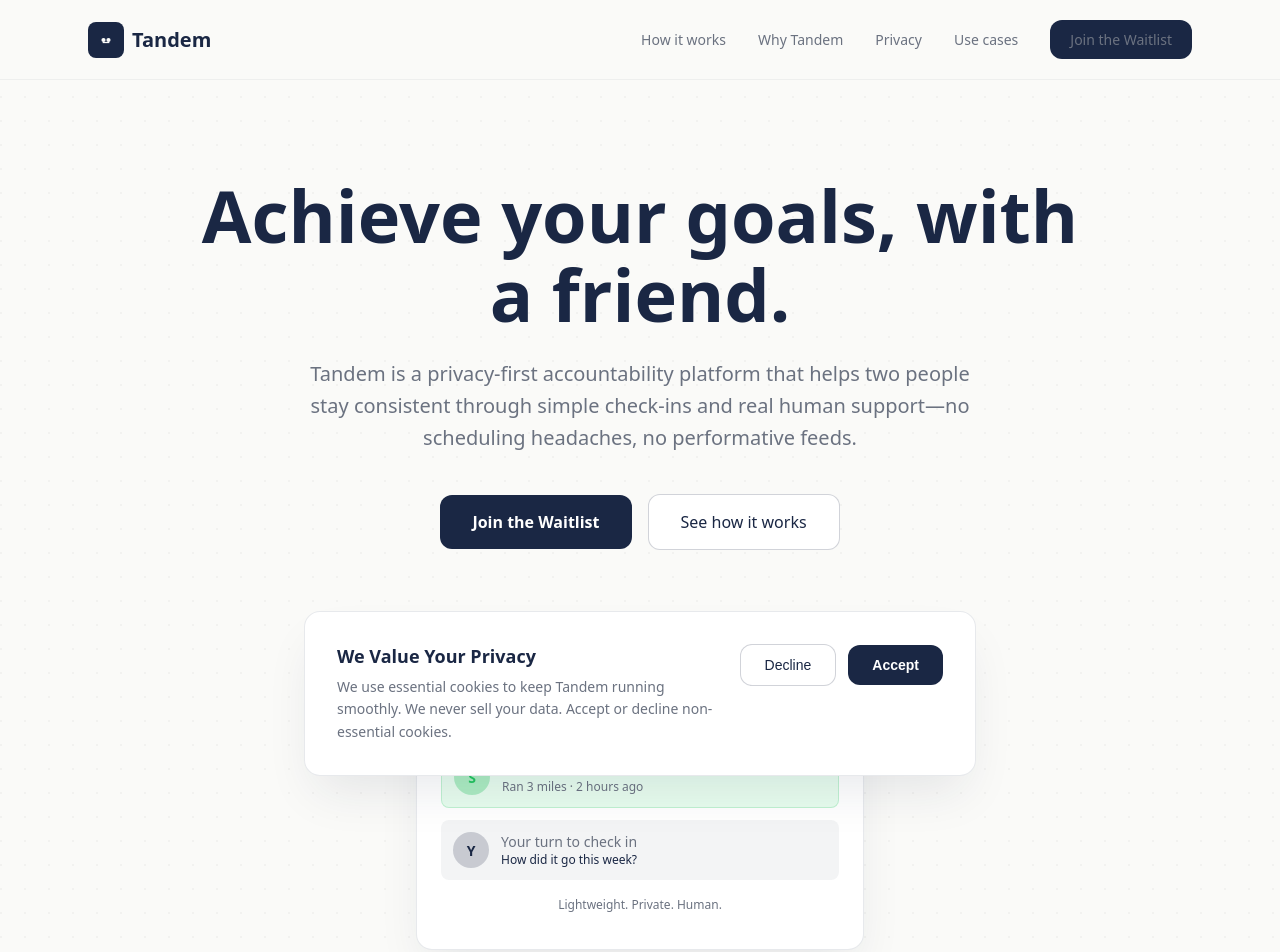
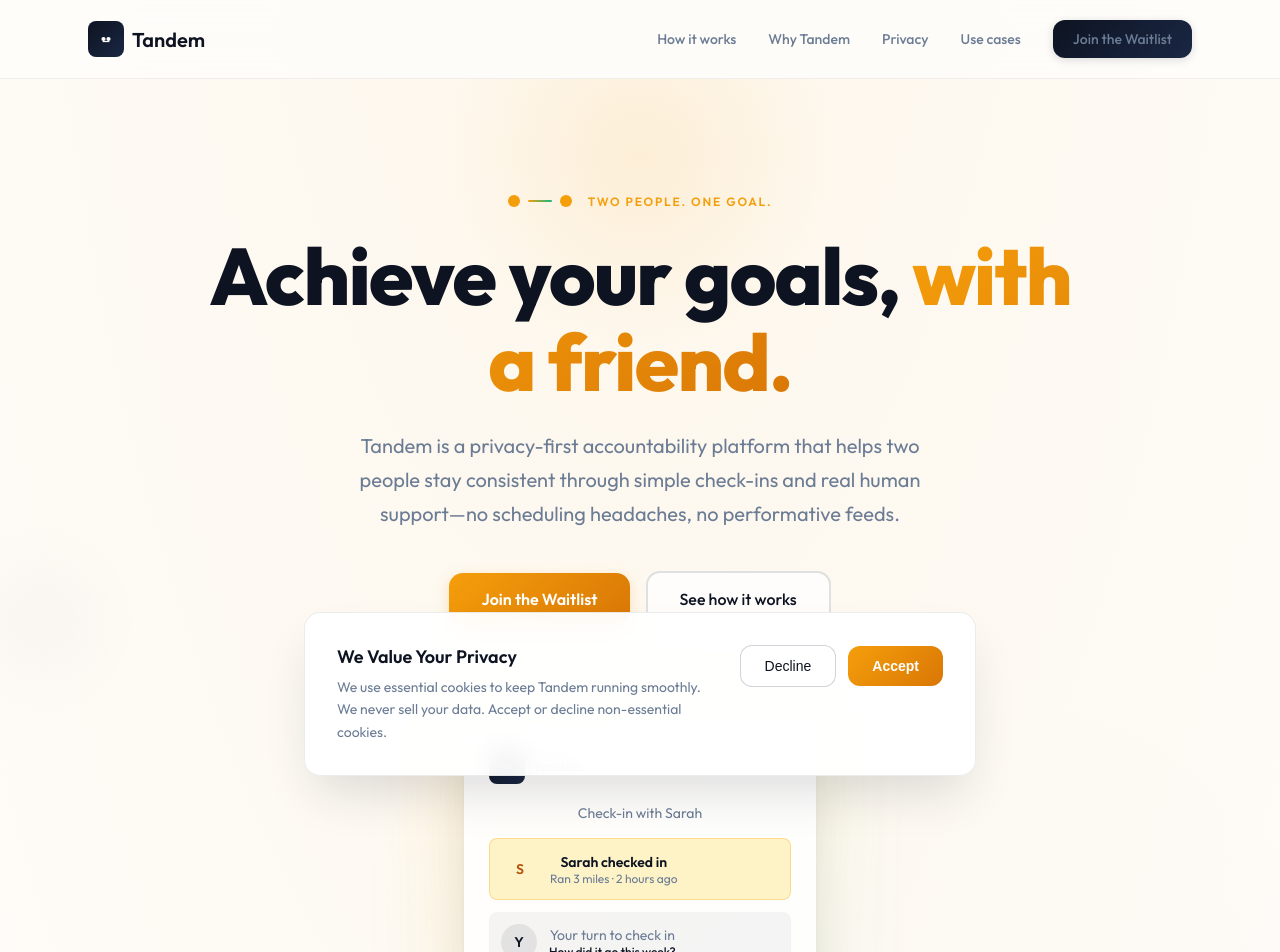
Before and after one commit to quicktest007/tandem, a React (Vite) app: page / in a window 1280 px wide. Shown: the top 952 px of the page. Built offline with nearby package versions, Linux system fonts and the light colour scheme.

Commit message:
Add Google Fonts and enhance styling in index.css and Hero component

```diff
--- a/index.html
+++ b/index.html
@@ -2,6 +2,9 @@
 <html lang="en">
   <head>
     <meta charset="UTF-8" />
+    <link rel="preconnect" href="https://fonts.googleapis.com" />
+    <link rel="preconnect" href="https://fonts.gstatic.com" crossorigin />
+    <link href="https://fonts.googleapis.com/css2?family=Outfit:wght@300;400;500;600;700;800&display=swap" rel="stylesheet" />
     <meta name="viewport" content="width=device-width, initial-scale=1.0" />
     <meta name="description" content="Tandem – A privacy-first accountability tool that helps you stay consistent with your goals through genuine human connection." />
     <title>Tandem – Achieve your goals, with a friend.</title>
--- a/src/components/Hero.jsx
+++ b/src/components/Hero.jsx
@@ -9,8 +9,23 @@
 
   return (
     <section className="hero" aria-labelledby="hero-heading">
+      <div className="hero-bg-shapes">
+        <div className="hero-shape hero-shape-1" aria-hidden="true" />
+        <div className="hero-shape hero-shape-2" aria-hidden="true" />
+        <div className="hero-shape hero-shape-3" aria-hidden="true" />
+      </div>
+
       <div className="hero-inner">
-        <h1 id="hero-heading">Achieve your goals, with a friend.</h1>
+        <div className="hero-connection">
+          <span className="hero-connection-dot" />
+          <span className="hero-connection-line" />
+          <span className="hero-connection-dot" />
+          <span className="hero-connection-label" style={{ marginLeft: '0.5rem' }}>Two people. One goal.</span>
+        </div>
+
+        <h1 id="hero-heading">
+          Achieve your goals, <span className="gradient-text">with a friend.</span>
+        </h1>
         <p className="hero-sub">
           Tandem is a privacy-first accountability platform that helps two people stay consistent through simple check-ins and real human support—no scheduling headaches, no performative feeds.
         </p>
--- a/src/index.css
+++ b/src/index.css
@@ -1,11 +1,16 @@
-/* Tandem – Plain CSS (no Tailwind) */
+/* Tandem – Distinctive design system */
 :root {
-  --navy: #1a2744;
-  --navy-dark: #0f1729;
-  --off-white: #fafaf8;
-  --muted: #6b7280;
-  --accent: #22c55e;
-  --accent-muted: #86efac;
+  --navy: #0d1321;
+  --navy-light: #1a2744;
+  --navy-dark: #060a10;
+  --off-white: #f8f6f3;
+  --cream: #fefdfb;
+  --muted: #6b7c94;
+  --accent: #f59e0b;
+  --accent-soft: #fef3c7;
+  --accent-glow: rgba(245, 158, 11, 0.25);
+  --success: #10b981;
+  --success-soft: #d1fae5;
 }
 
 * {
@@ -18,16 +23,19 @@
 
 body {
   margin: 0;
-  font-family: system-ui, -apple-system, sans-serif;
+  font-family: 'Outfit', system-ui, -apple-system, sans-serif;
   color: var(--navy);
-  background: var(--off-white);
+  background: var(--cream);
   -webkit-font-smoothing: antialiased;
 }
 
 .app {
   min-height: 100vh;
-  background-image: radial-gradient(circle at 1px 1px, rgba(0,0,0,0.03) 1px, transparent 0);
-  background-size: 24px 24px;
+  background:
+    radial-gradient(ellipse 80% 50% at 50% -10%, rgba(245, 158, 11, 0.08), transparent),
+    radial-gradient(ellipse 60% 40% at 80% 50%, rgba(26, 39, 68, 0.04), transparent),
+    radial-gradient(ellipse 50% 30% at 20% 80%, rgba(16, 185, 129, 0.05), transparent),
+    var(--cream);
 }
 
 /* Header */
@@ -35,8 +43,9 @@
   position: sticky;
   top: 0;
   z-index: 50;
-  background: rgba(250, 250, 248, 0.95);
-  border-bottom: 1px solid rgba(26, 39, 68, 0.05);
+  background: rgba(254, 253, 251, 0.85);
+  backdrop-filter: blur(12px);
+  border-bottom: 1px solid rgba(13, 19, 33, 0.06);
 }
 
 .header-inner {
@@ -63,7 +72,7 @@
 .logo-icon {
   width: 2.25rem;
   height: 2.25rem;
-  background: var(--navy);
+  background: linear-gradient(135deg, var(--navy) 0%, var(--navy-light) 100%);
   border-radius: 0.5rem;
   display: flex;
   align-items: center;
@@ -73,7 +82,7 @@
 .logo-icon svg {
   width: 1.25rem;
   height: 1.25rem;
-  color: var(--off-white);
+  color: var(--cream);
 }
 
 .header-nav {
@@ -101,13 +110,19 @@
   font-size: 0.875rem;
   font-weight: 600;
   color: white;
-  background: var(--navy);
+  background: linear-gradient(135deg, var(--navy) 0%, var(--navy-light) 100%);
   padding: 0.625rem 1.25rem;
   border-radius: 0.75rem;
   text-decoration: none;
+  box-shadow: 0 2px 8px rgba(13, 19, 33, 0.15);
+  transition: transform 0.2s, box-shadow 0.2s;
 }
 
-.header-cta:hover { background: var(--navy-dark); }
+.header-cta:hover {
+  background: var(--navy-dark);
+  transform: translateY(-1px);
+  box-shadow: 0 4px 12px rgba(13, 19, 33, 0.2);
+}
 
 .mobile-menu-btn {
   display: flex;
@@ -123,7 +138,7 @@
 }
 
 .mobile-nav {
-  border-top: 1px solid rgba(26, 39, 68, 0.05);
+  border-top: 1px solid rgba(13, 19, 33, 0.06);
   padding: 1rem 1.5rem;
   display: flex;
   flex-direction: column;
@@ -147,39 +162,120 @@
 
 /* Hero */
 .hero {
-  padding: 4rem 1.5rem 5rem;
+  padding: 5rem 1.5rem 6rem;
+  position: relative;
+  overflow: hidden;
 }
 
 @media (min-width: 768px) {
-  .hero { padding: 6rem 1.5rem 7rem; }
+  .hero { padding: 7rem 1.5rem 9rem; }
+}
+
+.hero-bg-shapes {
+  position: absolute;
+  inset: 0;
+  pointer-events: none;
+  overflow: hidden;
+}
+
+.hero-shape {
+  position: absolute;
+  border-radius: 50%;
+  opacity: 0.4;
+}
+
+.hero-shape-1 {
+  width: 400px;
+  height: 400px;
+  background: radial-gradient(circle, var(--accent-glow) 0%, transparent 70%);
+  top: -120px;
+  left: 50%;
+  transform: translateX(-50%);
+}
+
+.hero-shape-2 {
+  width: 300px;
+  height: 300px;
+  background: radial-gradient(circle, rgba(16, 185, 129, 0.15) 0%, transparent 70%);
+  bottom: -80px;
+  right: -80px;
+}
+
+.hero-shape-3 {
+  width: 200px;
+  height: 200px;
+  background: radial-gradient(circle, rgba(26, 39, 68, 0.06) 0%, transparent 70%);
+  top: 40%;
+  left: -60px;
 }
 
 .hero-inner {
   max-width: 56rem;
   margin: 0 auto;
   text-align: center;
+  position: relative;
+  z-index: 1;
+}
+
+.hero-connection {
+  display: inline-flex;
+  align-items: center;
+  justify-content: center;
+  gap: 0.5rem;
+  margin-bottom: 1.5rem;
+}
+
+.hero-connection-dot {
+  width: 12px;
+  height: 12px;
+  border-radius: 50%;
+  background: var(--accent);
+}
+
+.hero-connection-line {
+  width: 24px;
+  height: 2px;
+  background: linear-gradient(90deg, var(--accent), var(--success));
+  border-radius: 1px;
+}
+
+.hero-connection-label {
+  font-size: 0.75rem;
+  font-weight: 600;
+  letter-spacing: 0.15em;
+  text-transform: uppercase;
+  color: var(--accent);
 }
 
 .hero h1 {
-  font-size: 2.25rem;
-  font-weight: 700;
+  font-size: 2.5rem;
+  font-weight: 800;
   color: var(--navy);
-  line-height: 1.1;
+  line-height: 1.08;
   margin: 0;
+  letter-spacing: -0.02em;
 }
 
-@media (min-width: 640px) { .hero h1 { font-size: 3rem; } }
-@media (min-width: 768px) { .hero h1 { font-size: 3.75rem; } }
-@media (min-width: 1024px) { .hero h1 { font-size: 4.5rem; } }
+.hero h1 .gradient-text {
+  background: linear-gradient(135deg, var(--accent) 0%, #d97706 100%);
+  -webkit-background-clip: text;
+  -webkit-text-fill-color: transparent;
+  background-clip: text;
+}
+
+@media (min-width: 640px) { .hero h1 { font-size: 3.5rem; } }
+@media (min-width: 768px) { .hero h1 { font-size: 4.25rem; } }
+@media (min-width: 1024px) { .hero h1 { font-size: 5rem; } }
 
 .hero-sub {
   margin-top: 1.5rem;
   font-size: 1.125rem;
+  font-weight: 400;
   color: var(--muted);
-  max-width: 42rem;
+  max-width: 36rem;
   margin-left: auto;
   margin-right: auto;
-  line-height: 1.6;
+  line-height: 1.7;
 }
 
 @media (min-width: 768px) { .hero-sub { font-size: 1.25rem; } }
@@ -201,46 +297,72 @@
   align-items: center;
   justify-content: center;
   padding: 1rem 2rem;
-  background: var(--navy);
+  background: linear-gradient(135deg, var(--accent) 0%, #d97706 100%);
   color: white;
   font-weight: 600;
-  border-radius: 0.75rem;
+  font-size: 1rem;
+  border-radius: 0.875rem;
   text-decoration: none;
-  font-size: 1rem;
+  box-shadow: 0 4px 14px var(--accent-glow);
+  transition: transform 0.2s, box-shadow 0.2s;
 }
 
-.btn-primary:hover { background: var(--navy-dark); }
+.btn-primary:hover {
+  transform: translateY(-2px);
+  box-shadow: 0 8px 24px var(--accent-glow);
+}
 
 .btn-secondary {
   display: inline-flex;
   align-items: center;
   justify-content: center;
   padding: 1rem 2rem;
-  border: 1px solid rgba(26, 39, 68, 0.2);
-  background: white;
+  border: 2px solid rgba(13, 19, 33, 0.12);
+  background: var(--cream);
   color: var(--navy);
   font-weight: 500;
-  border-radius: 0.75rem;
+  border-radius: 0.875rem;
   text-decoration: none;
+  transition: border-color 0.2s, background 0.2s;
 }
 
-.btn-secondary:hover { background: rgba(26, 39, 68, 0.05); }
+.btn-secondary:hover {
+  border-color: var(--accent);
+  background: var(--accent-soft);
+}
 
 .hero-mockup {
   margin-top: 4rem;
-  max-width: 28rem;
+  max-width: 22rem;
   margin-left: auto;
   margin-right: auto;
+  position: relative;
 }
 
-@media (min-width: 768px) { .hero-mockup { margin-top: 5rem; } }
+.hero-mockup::before {
+  content: '';
+  position: absolute;
+  inset: -20px;
+  background: linear-gradient(135deg, var(--accent-glow), rgba(16, 185, 129, 0.1));
+  border-radius: 1.5rem;
+  filter: blur(40px);
+  opacity: 0.6;
+  z-index: 0;
+}
+
+@media (min-width: 768px) { .hero-mockup { margin-top: 6rem; } }
 
 .mockup-card {
-  background: white;
-  border: 1px solid rgba(26, 39, 68, 0.1);
-  border-radius: 1rem;
+  position: relative;
+  z-index: 1;
+  background: rgba(255, 255, 255, 0.9);
+  backdrop-filter: blur(12px);
+  border: 1px solid rgba(255, 255, 255, 0.8);
+  border-radius: 1.25rem;
   padding: 1.5rem;
-  box-shadow: 0 25px 50px -12px rgba(26, 39, 68, 0.1);
+  box-shadow:
+    0 4px 6px -1px rgba(13, 19, 33, 0.06),
+    0 25px 50px -12px rgba(13, 19, 33, 0.12);
 }
 
 .mockup-header {
@@ -262,12 +384,12 @@
 }
 
 .mockup-item.checkin {
-  background: rgba(134, 239, 172, 0.2);
-  border: 1px solid rgba(34, 197, 94, 0.2);
+  background: var(--accent-soft);
+  border: 1px solid rgba(245, 158, 11, 0.3);
 }
 
 .mockup-item.yours {
-  background: rgba(26, 39, 68, 0.05);
+  background: rgba(13, 19, 33, 0.04);
 }
 
 .avatar {
@@ -281,22 +403,22 @@
   font-weight: 600;
 }
 
-.avatar-accent { background: rgba(34, 197, 94, 0.3); color: var(--accent); }
-.avatar-navy { background: rgba(26, 39, 68, 0.2); color: var(--navy); }
+.avatar-accent { background: var(--accent-soft); color: #b45309; }
+.avatar-navy { background: rgba(13, 19, 33, 0.08); color: var(--navy); }
 
 /* Sections */
 .section {
   padding: 4rem 1.5rem;
-  border-top: 1px solid rgba(26, 39, 68, 0.05);
+  border-top: 1px solid rgba(13, 19, 33, 0.06);
 }
 
 @media (min-width: 768px) {
   .section { padding: 6rem 1.5rem; }
 }
 
-.section-alt { background: rgba(255,255,255,0.5); }
+.section-alt { background: rgba(255, 255, 255, 0.6); }
 
-.section-privacy { background: rgba(134, 239, 172, 0.1); }
+.section-privacy { background: rgba(245, 158, 11, 0.06); }
 
 .container { max-width: 80rem; margin: 0 auto; }
 
@@ -335,12 +457,17 @@
 
 .pain-card {
   padding: 1.5rem;
-  border-radius: 0.75rem;
-  background: rgba(250, 250, 248, 0.8);
-  border: 1px solid rgba(26, 39, 68, 0.05);
+  border-radius: 0.875rem;
+  background: rgba(255, 255, 255, 0.7);
+  border: 1px solid rgba(13, 19, 33, 0.06);
+  transition: transform 0.2s, box-shadow 0.2s;
 }
 
-.pain-card:hover { border-color: rgba(26, 39, 68, 0.1); }
+.pain-card:hover {
+  border-color: rgba(245, 158, 11, 0.2);
+  transform: translateY(-2px);
+  box-shadow: 0 8px 24px rgba(13, 19, 33, 0.06);
+}
 
 .pain-card h3 {
   font-size: 1rem;
@@ -369,19 +496,24 @@
   display: flex;
   gap: 1rem;
   padding: 1.25rem;
-  border-radius: 0.75rem;
+  border-radius: 0.875rem;
   background: white;
-  border: 1px solid rgba(26, 39, 68, 0.05);
+  border: 1px solid rgba(13, 19, 33, 0.06);
+  transition: transform 0.2s, box-shadow 0.2s, border-color 0.2s;
 }
 
-.pillar-card:hover { border-color: rgba(26, 39, 68, 0.1); box-shadow: 0 10px 15px -3px rgba(26, 39, 68, 0.05); }
+.pillar-card:hover {
+  border-color: rgba(245, 158, 11, 0.25);
+  transform: translateY(-2px);
+  box-shadow: 0 12px 24px rgba(13, 19, 33, 0.08);
+}
 
 .pillar-icon {
   width: 2.5rem;
   height: 2.5rem;
   flex-shrink: 0;
-  background: rgba(134, 239, 172, 0.3);
-  color: var(--accent);
+  background: var(--accent-soft);
+  color: #b45309;
   border-radius: 0.5rem;
   display: flex;
   align-items: center;
@@ -409,13 +541,18 @@
 
 .step-card {
   padding: 1.5rem;
-  border-radius: 0.75rem;
-  background: rgba(250, 250, 248, 0.8);
-  border: 1px solid rgba(26, 39, 68, 0.05);
+  border-radius: 0.875rem;
+  background: rgba(255, 255, 255, 0.7);
+  border: 1px solid rgba(13, 19, 33, 0.06);
   text-align: center;
+  transition: transform 0.2s, box-shadow 0.2s;
 }
 
-.step-card:hover { border-color: rgba(26, 39, 68, 0.1); }
+.step-card:hover {
+  border-color: rgba(245, 158, 11, 0.2);
+  transform: translateY(-2px);
+  box-shadow: 0 8px 24px rgba(13, 19, 33, 0.06);
+}
 
 .step-num {
   display: inline-flex;
@@ -424,7 +561,7 @@
   align-items: center;
   justify-content: center;
   border-radius: 50%;
-  background: var(--navy);
+  background: linear-gradient(135deg, var(--navy) 0%, var(--navy-light) 100%);
   color: white;
   font-size: 0.875rem;
   font-weight: 700;
@@ -446,17 +583,17 @@
 .not-tag {
   padding: 0.5rem 1rem;
   border-radius: 9999px;
-  background: rgba(26, 39, 68, 0.05);
+  background: rgba(13, 19, 33, 0.05);
   color: var(--muted);
   font-size: 0.875rem;
   font-weight: 500;
-  border: 1px solid rgba(26, 39, 68, 0.1);
+  border: 1px solid rgba(13, 19, 33, 0.08);
 }
 
 .highlight-box {
   border-radius: 1rem;
-  background: rgba(134, 239, 172, 0.2);
-  border: 1px solid rgba(34, 197, 94, 0.2);
+  background: linear-gradient(135deg, var(--accent-soft) 0%, rgba(254, 243, 199, 0.5) 100%);
+  border: 1px solid rgba(245, 158, 11, 0.25);
   padding: 2rem;
   text-align: center;
 }
@@ -482,8 +619,8 @@
   width: 2rem;
   height: 2rem;
   flex-shrink: 0;
-  background: rgba(34, 197, 94, 0.2);
-  color: var(--accent);
+  background: var(--success-soft);
+  color: var(--success);
   border-radius: 0.5rem;
   display: flex;
   align-items: center;
@@ -512,18 +649,23 @@
 
 .usecase-card {
   padding: 1.5rem;
-  border-radius: 0.75rem;
-  background: rgba(250, 250, 248, 0.8);
-  border: 1px solid rgba(26, 39, 68, 0.05);
+  border-radius: 0.875rem;
+  background: rgba(255, 255, 255, 0.7);
+  border: 1px solid rgba(13, 19, 33, 0.06);
+  transition: transform 0.2s, box-shadow 0.2s;
 }
 
-.usecase-card:hover { border-color: rgba(26, 39, 68, 0.1); box-shadow: 0 4px 6px -1px rgba(26, 39, 68, 0.05); }
+.usecase-card:hover {
+  border-color: rgba(245, 158, 11, 0.2);
+  transform: translateY(-2px);
+  box-shadow: 0 8px 24px rgba(13, 19, 33, 0.06);
+}
 
 .usecase-icon {
   width: 2.5rem;
   height: 2.5rem;
-  background: rgba(134, 239, 172, 0.3);
-  color: var(--accent);
+  background: var(--accent-soft);
+  color: #b45309;
   border-radius: 0.5rem;
   display: flex;
   align-items: center;
@@ -538,34 +680,38 @@
 
 /* CTA */
 .cta-section {
-  padding: 5rem 1.5rem;
+  padding: 6rem 1.5rem 8rem;
+  background: linear-gradient(180deg, transparent 0%, rgba(245, 158, 11, 0.04) 100%);
 }
 
 @media (min-width: 768px) {
-  .cta-section { padding: 7rem 1.5rem; }
+  .cta-section { padding: 8rem 1.5rem 10rem; }
 }
 
 .cta-inner { max-width: 42rem; margin: 0 auto; text-align: center; }
 
 .cta-inner h2 {
-  font-size: 1.875rem;
-  font-weight: 700;
+  font-size: 2rem;
+  font-weight: 800;
   color: var(--navy);
   line-height: 1.2;
   margin: 0;
+  letter-spacing: -0.02em;
 }
 
-@media (min-width: 768px) { .cta-inner h2 { font-size: 2.25rem; } }
+@media (min-width: 768px) { .cta-inner h2 { font-size: 2.75rem; } }
 
 .cta-inner > p { font-size: 1.125rem; color: var(--muted); margin-top: 1.25rem; }
 
 .cta-inner .btn-wrap { margin-top: 2.5rem; }
 
+.cta-inner .btn-wrap .btn-primary { font-size: 1rem; padding: 1rem 2.25rem; }
+
 /* Footer */
 .footer {
   padding: 3rem 1.5rem 4rem;
-  border-top: 1px solid rgba(26, 39, 68, 0.05);
-  background: rgba(255,255,255,0.3);
+  border-top: 1px solid rgba(13, 19, 33, 0.06);
+  background: rgba(255, 255, 255, 0.5);
 }
 
 .footer-inner {
@@ -613,11 +759,12 @@
   max-width: 42rem;
   margin: 0 auto;
   z-index: 50;
-  background: white;
+  background: rgba(255, 255, 255, 0.95);
+  backdrop-filter: blur(12px);
   border-radius: 1rem;
   padding: 1.5rem;
-  box-shadow: 0 25px 50px -12px rgba(26, 39, 68, 0.1);
-  border: 1px solid rgba(26, 39, 68, 0.1);
+  box-shadow: 0 25px 50px -12px rgba(13, 19, 33, 0.15);
+  border: 1px solid rgba(13, 19, 33, 0.08);
 }
 
 @media (min-width: 640px) {
@@ -662,16 +809,20 @@
 
 .cookie-accept {
   padding: 0.75rem 1.5rem;
-  background: var(--navy);
+  background: linear-gradient(135deg, var(--accent) 0%, #d97706 100%);
   color: white;
   font-size: 0.875rem;
   font-weight: 600;
   border: none;
   border-radius: 0.75rem;
   cursor: pointer;
+  transition: transform 0.2s, box-shadow 0.2s;
 }
 
-.cookie-accept:hover { background: var(--navy-dark); }
+.cookie-accept:hover {
+  transform: translateY(-1px);
+  box-shadow: 0 4px 12px var(--accent-glow);
+}
 
 .icon-sm { width: 1rem; height: 1rem; }
 .icon-md { width: 1.25rem; height: 1.25rem; }
```
